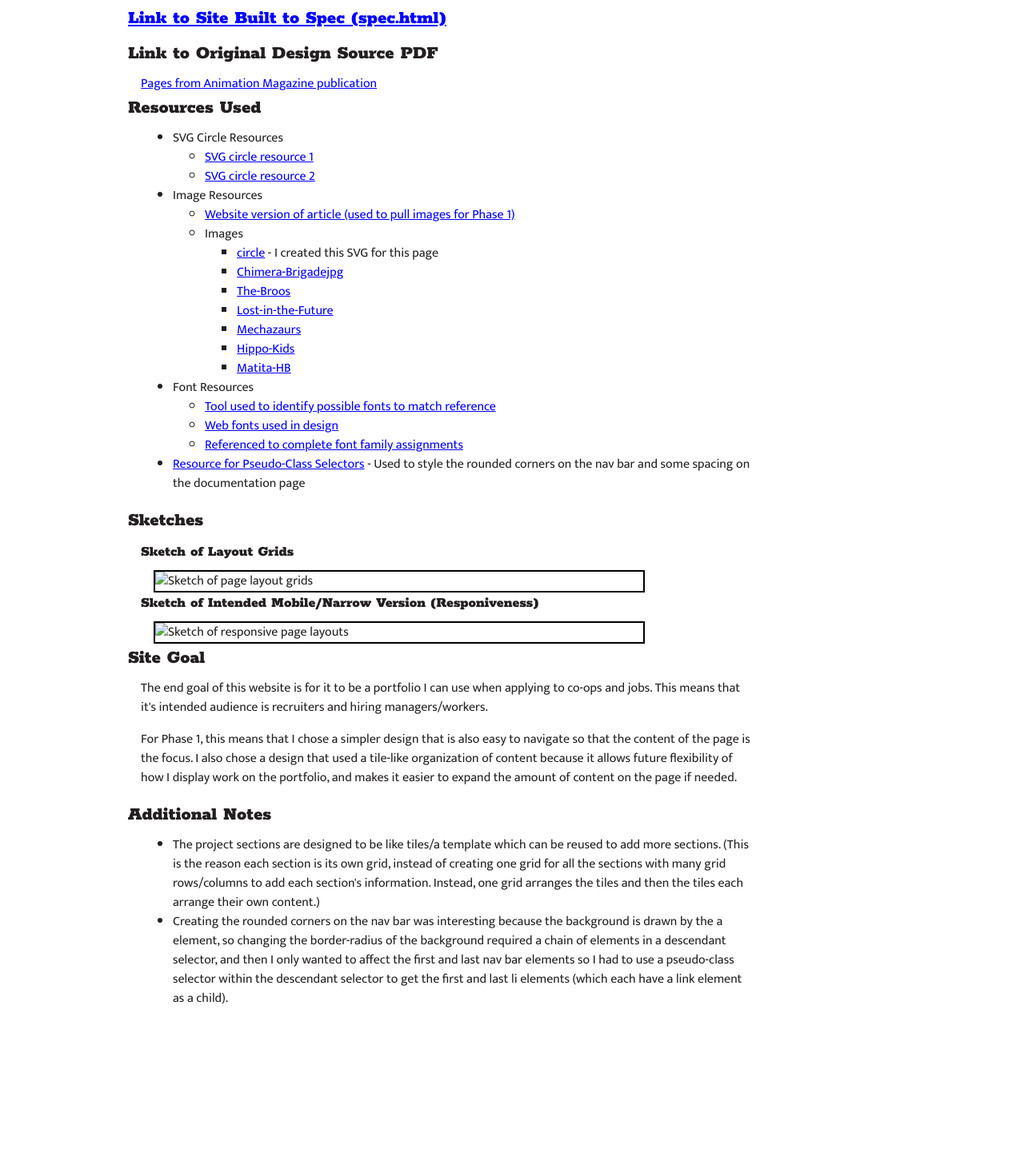
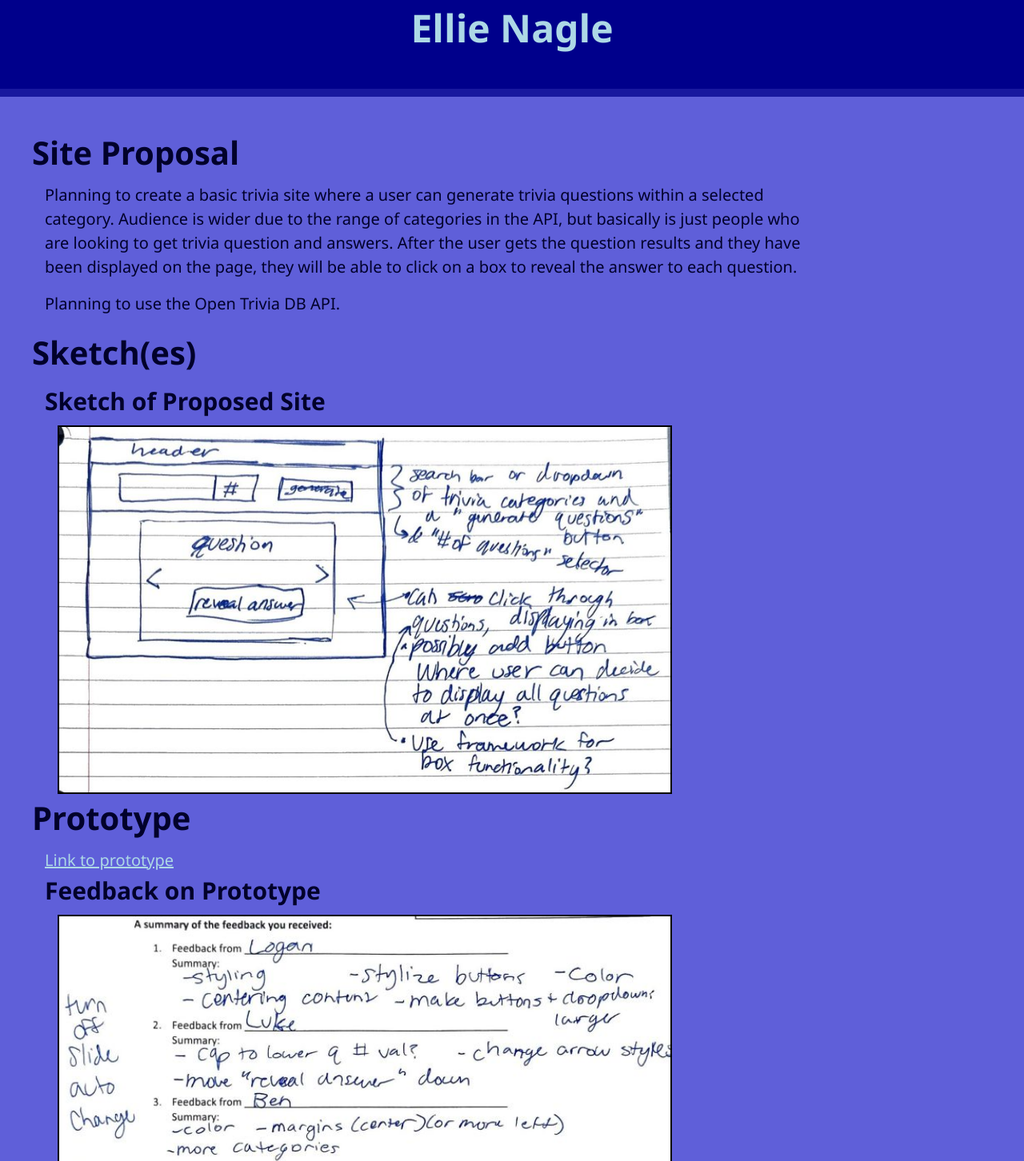
Before and after one commit to ecn9222-commits/IGME-235, a plain HTML site: page project2/doc.html in a window 1280 px wide. Shown: the part 379-1831 px from the top of the page at 80% size. Before the commit the page ends 1736 px from the top, so only its background shows below. Drawn offline with Linux system fonts and the light colour scheme; files that its build step writes are made by us from their sources.

Commit message:
Completed Project 2

```diff
--- a/project2/css/docStyle.css
+++ b/project2/css/docStyle.css
@@ -1,13 +1,5 @@
 /* Set up addtional styling */
-* {
-    /* border: 1px solid red; */
-}
-
-body {
-    margin: 5rem 10rem;
-}
-
-header h1#title {
+header h1 {
     font-size: 7rem;
     margin: 0;
 
@@ -16,7 +8,9 @@ header h1#title {
 
 h2#author {
     font-size: 3rem;
-    margin-left: 1rem;
+    margin-left: auto;
+    margin-right: auto;
+    text-align: center;
 }
 
 main section > *:not(h1, h2, h3) {
@@ -27,19 +21,12 @@ main section > *:not(h1, h2, h3) {
 img {
     display: block;
 
+    object-fit: contain;
+    object-position: left;
+
     max-width: 60%;
     width: 50rem;
     border: 2px solid black;
-}
-
-p {
-    /* max-width: 80%; */
-}
-
-/* match h3 to h2 on specStyle doc */
-h3 {
-    font-family: "Rokkitt", 'Times New Roman', Times, serif;
-    font-weight: 900;
 }
 
 /* Reset the header to not be a grid on the doc page */
@@ -47,33 +34,8 @@ header#doc_header {
     display: block;
 }
 
-/* Changing link colors back to brighter blues (and purple) for documentation page */
-a {
-    color: blue;
-    text-decoration: underline;
+@media screen and (max-width: 900px) {
+    header h1 {
+        font-size: 3em;
+    }
 }
-
-a:link {
-    color: blue;
-    text-decoration: underline;
-}
-
-a:visited {
-    color: purple;
-    text-decoration: underline;
-}
-
-a:focus {
-    color: rgb(1, 16, 61);
-    text-decoration: underline;
-}
-
-a:hover {
-    color: rgb(1, 16, 61);
-    text-decoration: underline;
-}
-
-a:active {
-    color: rgb(11, 53, 182);
-    text-decoration: underline;
-}
--- a/project2/css/style.css
+++ b/project2/css/style.css
@@ -13,6 +13,8 @@ body {
     font-size: 20px;
     font-family: 'Segoe UI', Tahoma, Geneva, Verdana, sans-serif;
     background-color: rgb(95, 95, 217);
+
+    overflow-wrap: break-word;
 }
 
 main {
--- a/project2/doc.html
+++ b/project2/doc.html
@@ -4,9 +4,9 @@
 <head>
     <meta charset="UTF-8">
     <meta name="viewport" content="width=device-width, initial-scale=1.0">
-    <title>Project 1 Documentation - Ellie Nagle</title>
+    <title>Project 2 Documentation</title>
     <link rel="stylesheet" href="css/bootstrap-reboot.css">
-    <link rel="stylesheet" href="css/specStyle.css">
+    <link rel="stylesheet" href="css/style.css">
     <link rel="stylesheet" href="css/docStyle.css">
     <!--Connection for PT Sans, Mukta, Rokkitt, Roboto Slab, and Aleo fonts-->
     <link rel="preconnect" href="https://fonts.googleapis.com">
@@ -18,105 +18,180 @@
 
 <body>
     <header id="doc_header">
-        <h1 id="title">Project 1 Documentation</h1>
+        <h1 id="title">Project 2 Documentation</h1>
         <h2 id="author">Ellie Nagle</h2>
     </header>
 
     <main>
-        <h2><a href="spec.html">Link to Site Built to Spec (spec.html)</a></h2>
-        <section id="original">
-            <h2>Link to Original Design Source PDF</h2>
-            <a href="src/downmagaz.net.pdf">Pages from Animation Magazine publication </a>
+        <section id="proposal">
+            <h2>Site Proposal</h2>
+            <p>Planning to create a basic trivia site where a user can generate trivia questions within a selected
+                category. Audience is wider due to the range of categories in the API, but basically is just people who
+                are looking to get trivia question and answers. After the user gets the question results and they have
+                been displayed on the page, they will be able to click on a box to reveal the answer to each question.
+            </p>
+            <p>Planning to use the Open Trivia DB API.</p>
+        </section>
+        <section id="sketches">
+            <h2>Sketch(es)</h2>
+            <section id="proposed">
+                <h3>Sketch of Proposed Site</h3>
+                <img src="src/Project_2_Proposal.jpg" alt="Sketch of proposed site">
+            </section>
+        </section>
+        <section id="prototype">
+            <h2>Prototype</h2>
+            <a href="prototype.html">Link to prototype</a>
+            <section id="feedback">
+                <h3>Feedback on Prototype</h3>
+                <img src="src/Proj2_feedback.jpg" alt="Scan of feedback page from peer reviews">
+            </section>
+        </section>
+        <section id="finished_page">
+            <h2>Finished Page</h2>
+            <a href="index.html">Link to finished page</a>
+            <section id="site_features">
+                <h3>Site Features</h3>
+                <ul>
+                    <li>
+                        The user can select a category and number of questions to generate in separate dropdowns,
+                        and then click a "generate" button to call data from the API which is then added to the DOM.
+                    </li>
+                    <li>
+                        By clicking a button, the user can swap between displaying the questoins within a Bootstrap
+                        Carousel and displaying all of the questions displayed down the page. The text on the button
+                        changes depending on how the questions are currently displayed. Radio button selections,
+                        answer check states, and answer reveal states persist when the questions are swapped between
+                        display types.
+                    </li>
+                    <li>
+                        The user can navigate the carousel either through side scrolling or by using the "next" and
+                        "previous" buttons in the bottom corner of the carousel.
+                    </li>
+                    <li>
+                        After questions are generated, the question number, question, a list of possible answers, and
+                        a "Check Answers!" button are displayed. A "Reveal Answer" button is also displayed, but is
+                        disabled.
+                        <br>
+                        The user can select an answer from the possible answers using the radio buttons. When they
+                        then click the "Check Answers" button, a textbox is shown between the options and the button
+                        telling the user whether they were correct. The radio buttons and the "Check Answer" button
+                        are then disabled, and the "Reveal Answer" button is enabled. If the user clicks "Check Answer"
+                        without selecting anything, nothing happens.
+                        <br>
+                        After the "Reveal Answer" button is enable, the user can then click it to reveal a text box
+                        containing the correct answer to the question. The "Reveal Answer" button is then disabled.
+                    </li>
+                    <li>
+                        When the user clicks the "Generate" button, the selected category and number of questions
+                        are storage to the browser local storage. These stored values are then loaded in the next time
+                        the user loads the site to set the category and number of questions select elements equal to
+                        the stored values;
+                    </li>
+                </ul>
+            </section>
         </section>
         <section id="resources">
             <h2>Resources Used</h2>
             <ul>
                 <li>
-                    SVG Circle Resources
+                    Sites used for DOM information
                     <ul>
-                        <li><a href="https://developer.mozilla.org/en-US/docs/Web/SVG/Reference/Element/circle">
-                                SVG circle resource 1</a></li>
-                        <li><a href="https://www.w3schools.com/graphics/svg_circle.asp">SVG circle resource 2</a></li>
-                    </ul>
-                </li>
-                <li>
-                    Image Resources
-                    <ul>
-                        <li><a
-                                href="https://www.animationmagazine.net/2024/09/cartoon-forum-highlights-a-few-of-the-intriguing-animated-pitches-in-toulouse/">
-                                Website version of article (used to pull images for Phase 1)</a></li>
                         <li>
-                            Images
-                            <ul>
-                                <li><a href="media/circle.svg">circle</a> - I created this SVG for this page</li>
-                                <li><a href="media/Chimera-Brigadejpg.jpg">Chimera-Brigadejpg</a></li>
-                                <li><a href="media/The-Broos.jpg">The-Broos</a></li>
-                                <li><a href="media/Lost-in-the-Future.jpg">Lost-in-the-Future</a></li>
-                                <li><a href="media/Mechazaurs.jpg">Mechazaurs</a></li>
-                                <li><a href="media/Hippo-Kids.jpg">Hippo-Kids</a></li>
-                                <li><a href="media/Matita-HB.jpg">Matita-HB</a></li>
-                            </ul>
+                            <a
+                                href="https://github.com/rit-igm-web/igme-235-shared/blob/main/tutorial/HW-gif-finder-lab.md">
+                                GIF Finder homework referenced/copied to figure out how to request and format data
+                                from the API
+                            </a>
+                        </li>
+                        <li>
+                            <a href="https://developer.mozilla.org/en-US/docs/Web/CSS/Reference/Properties/visibility">
+                                Referenced to hide/show certain elements within the DOM without removing their
+                                space from the flow.
+                            </a>
+                            <br>
+                            (In some other cases display: none was used to hide elements, but
+                            this property/value removes the item entirely from the flow, and so the page can jump
+                            around and bit when the value is set back to be visible).
+                        </li>
+                        <li>
+                            <a href="https://developer.mozilla.org/en-US/docs/Web/API/Node/appendChild">
+                                Referenced to learn how to move entire div of questions between display locations in the
+                                DOM.
+                            </a>
                         </li>
                     </ul>
                 </li>
                 <li>
-                    Font Resources
+                    Documentation referenced for Bootstrap Carousel (v6.0)
                     <ul>
-                        <li><a href="https://fonts.adobe.com/fonts/vs/upload">
-                                Tool used to identify possible fonts to match reference</a></li>
-                        <li><a
-                                href="https://fonts.google.com/share?selection.family=Aleo:ital,wght@0,100..900;1,100..900|Mukta:wght@200;300;400;500;600;700;800|PT+Sans:ital,wght@0,400;0,700;1,400;1,700|Roboto+Slab:wght@100..900|Rokkitt:ital,wght@0,100..900;1,100..900">
-                                Web fonts used in design</a></li>
-                        <li><a href="https://web.mit.edu/jmorzins/www/fonts.html">
-                                Referenced to complete font family assignments</a></li>
+                        <li>
+                            <a href="https://getbootstrap.com/docs/6.0/components/carousel/">Carousel Documentation</a>
+                        </li>
+                        <li>
+                            <a href="https://getbootstrap.com/docs/6.0/getting-started/install/">
+                                Importing Bootstrap into the page through a CDN
+                            </a>
+                        </li>
                     </ul>
                 </li>
-                <li><a href="https://developer.mozilla.org/en-US/docs/Web/CSS/Reference/Selectors/Pseudo-classes">
-                        Resource for Pseudo-Class Selectors</a> - Used to style the rounded corners on the nav bar and
-                    some spacing on the documentation page</li>
+                <li>
+                    Open Trivia Database API Documentation
+                    <ul>
+                        <li>
+                            <a href="https://opentdb.com/api_config.php">Used to read documentation and get API URLs</a>
+                        </li>
+                    </ul>
+                </li>
             </ul>
         </section>
-        <section id="sketches">
-            <h2>Sketches</h2>
-            <section id="layout">
-                <h3>Sketch of Layout Grids</h3>
-                <img src="src/grid_layout_sketch.jpeg" alt="Sketch of page layout grids">
-            </section>
-            <section id="responsive">
-                <h3>Sketch of Intended Mobile/Narrow Version (Responiveness)</h3>
-                <img src="src/Responsive_Sketches.jpeg" alt="Sketch of responsive page layouts">
-            </section>
-        </section>
-        <section id="goal">
-            <h2>Site Goal</h2>
-            <p>The end goal of this website is for it to be a portfolio I can use when applying to co-ops and jobs. This
-                means that it's intended audience is recruiters and hiring managers/workers.</p>
-            <p>For Phase 1, this means that I chose a simpler design that is also easy to navigate so that the content
-                of the page is the focus. I also chose a design that used a tile-like organization of content because it
-                allows future flexibility of how I display work on the portfolio, and makes it easier to expand the
-                amount of content on the page if needed.</p>
-        </section>
-        <section id="additional_notes">
-            <h2>Additional Notes</h2>
+        <section id="meet_reqs">
+            <h2>Meeting Requirements</h2>
             <ul>
                 <li>
-                    The project sections are designed to be like tiles/a template which can be reused to add more sections.
-                    (This is the reason each section is its own grid, instead of creating one grid for all the sections with
-                    many grid rows/columns to add each section's information. Instead, one grid arranges the tiles and then the
-                    tiles each arrange their own content.)
+                    <h3>API</h3>
+                    Data from the API is retrieved based on the user's chosen category and number of
+                    questions. The data is then used to display the given question and possible answers.
+                    It is also used to check whether the user's selected answer is correct and to display
+                    the correct answer.
                 </li>
                 <li>
-                    Creating the rounded corners on the nav bar was interesting because the background is drawn by the a element,
-                    so changing the border-radius of the background required a chain of elements in a descendant selector, and then I
-                    only wanted to affect the first and last nav bar elements so I had to use a pseudo-class selector within the
-                    descendant selector to get the first and last li elements (which each have a link element as a child).
+                    <h3>Local Storage</h3>
+                    The player's selected category and number of questions selection is stored in local storage
+                    when the "Generate" button is clicked. This data is loaded into the select elements when the
+                    page is loaded again.
+                </li>
+                <li>
+                    <h3>Controls</h3>
+                    The page includes more than three controls which change the DOM (and are not just "Search" buttons).
+                    The main ones are the category selector, number of questions selector, and the button to
+                    change how the questions display. However, the "Check Answer" and "Reveal Answer" buttons also
+                    change the DOM around them within their specific question.
+                </li>
+                <li>
+                    <h3>Error Free</h3>
+                    No errors are thrown as the page runs. The only possible error to show up in console is a 429 status
+                    return from the API because the API rate-limits the user to one request every 5 seconds. This is
+                    handled by displaying a state update to the user of "An error occurred while loading questions.
+                    Please
+                    wait a few seconds and try again." The player is then able to click then "Generate" button again and
+                    get new questions once the rate-limit has passed.
+                </li>
+                <li>
+                    <h3>Suggested Grade: A-</h3>
+                    I included more controls than required, and worked with a CSS Framework (Bootstrap)
+                    to format the questions in a carousel. However, the style/design is pretty simple. It does use
+                    CSS grid formatting in some areas (header, footer, and for each question), but it doesn't use any
+                    images or graphics. Instead it just styles with different colors, sizings, and some borders.
                 </li>
             </ul>
         </section>
     </main>
 
     <footer>
-
+        <p id="name">&copy;2026 Eleanor C. Nagle</p>
+        <a id="doc" href="index.html">Main Page</a>
+        <a id="proto" href="prototype.html">Prototype</a>
     </footer>
 </body>
 
```
Also changed, not shown: project2/src/Proj2_feedback.jpeg (added), project2/src/Proj2_feedback.jpg (added), project2/src/Project_2_Proposal.jpeg (added), project2/src/Project_2_Proposal.jpg (added), 1 other file.
